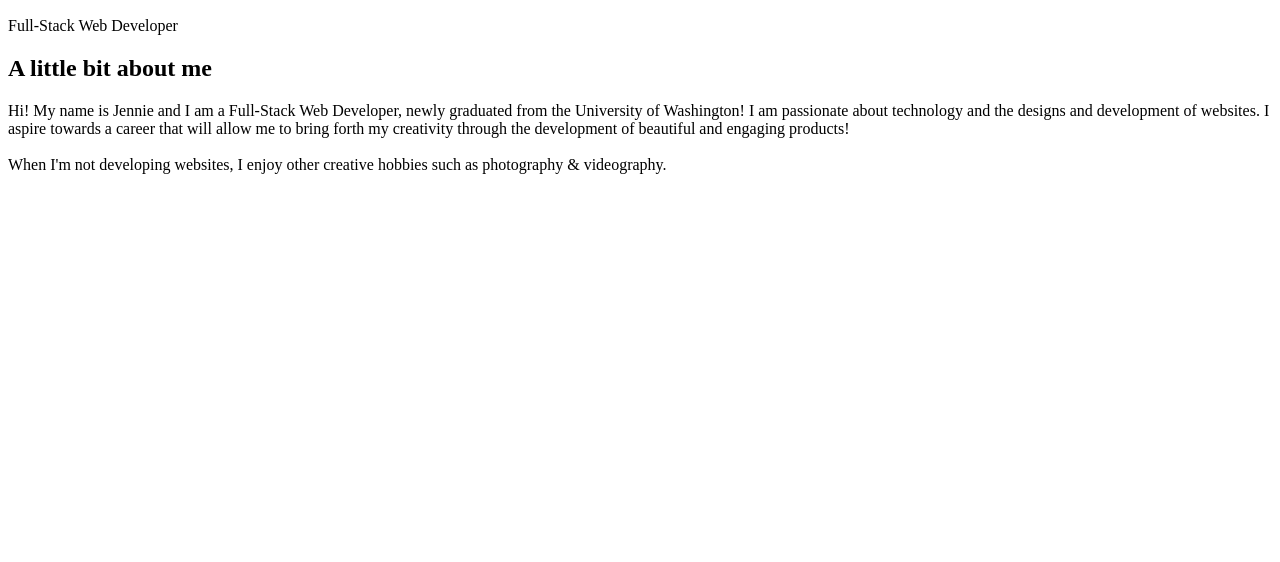
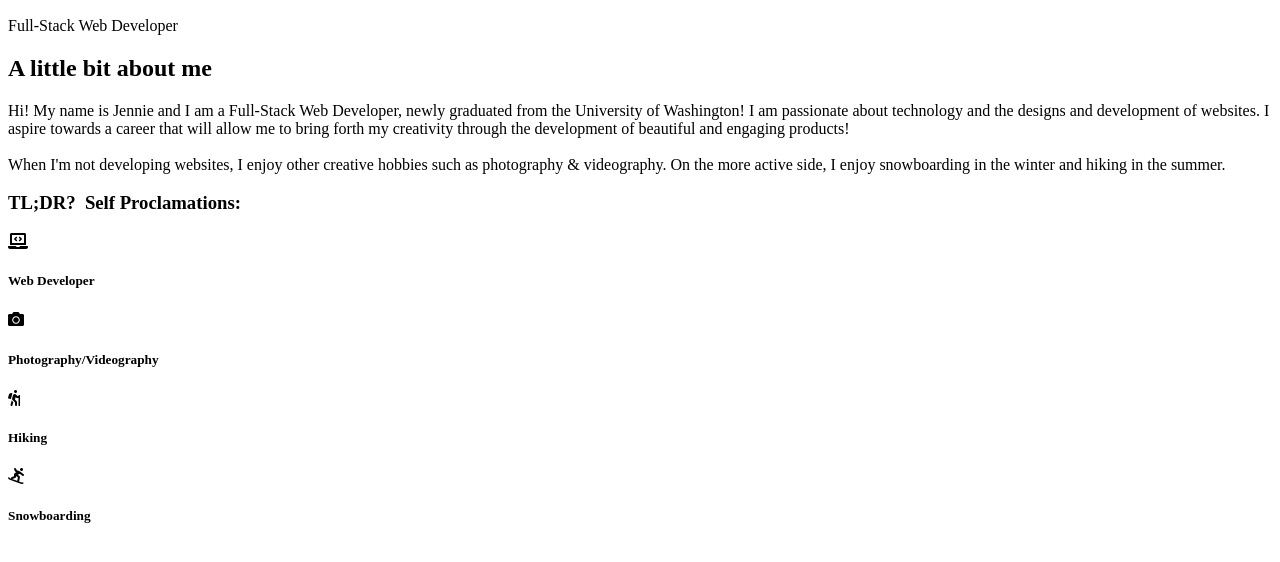
Before and after one commit to JKGills12/Portfolio_v2, a plain HTML site: page index.html in a window 1280 px wide. Shown: the part 110-672 px from the top of the page. Drawn offline with Linux system fonts and the light colour scheme.

Commit message:
included a section of  self proclamations

```diff
--- a/index.html
+++ b/index.html
@@ -4,6 +4,9 @@
 <head>
   <meta charset="UTF-8">
   <meta name="viewport" content="width=device-width, initial-scale=1.0">
+  <!--Font Awesome CDN-->
+  <link rel="stylesheet" href="https://use.fontawesome.com/releases/v5.14.0/css/all.css"
+    integrity="sha384-HzLeBuhoNPvSl5KYnjx0BT+WB0QEEqLprO+NBkkk5gbc67FTaL7XIGa2w1L0Xbgc" crossorigin="anonymous">
   <title>Jennie Khann | Full-Stack Web Developer</title>
 </head>
 
@@ -19,9 +22,34 @@
     me to bring forth my creativity through the development of beautiful and engaging products!
     <br>
     <br>
-    When I'm not developing websites, I enjoy other creative hobbies such as photography & videography.
+    When I'm not developing websites, I enjoy other creative hobbies such as photography & videography. On the more
+    active side, I enjoy snowboarding in the winter and hiking in the summer.
   </p>
-
+  <div id="tl-dr">
+    <h3>TL;DR?&nbsp;&nbsp;Self Proclamations:</h3>
+    <div class="tldr-proc">
+      <div class="tldr-icon" id="tldr-computer"></div>
+      <i class="fas fa-laptop-code"></i>
+      <h5>Web Developer</h5>
+    </div>
+    <div class="tldr-proc">
+      <div class="tldr-icon" id="tldr-camera"></div>
+      <i class="fas fa-camera"></i>
+    </div>
+    <h5>Photography/Videography</h5>
+  </div>
+  <div class="tldr-proc">
+    <div class="tldr-icon" id="hiking">
+      <i class="fas fa-hiking"></i>
+    </div>
+    <h5>Hiking</h5>
+  </div>
+  <div class="tldr-proc">
+    <div class="tldr-icon" id="tldr-snowboard">
+      <i class="fas fa-snowboarding"></i>
+    </div>
+    <h5>Snowboarding</h5>
+  </div>
 </body>
 
 </html>
```
